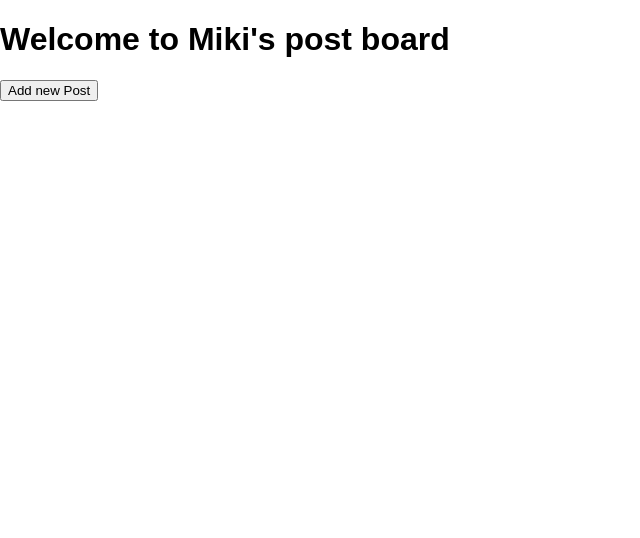
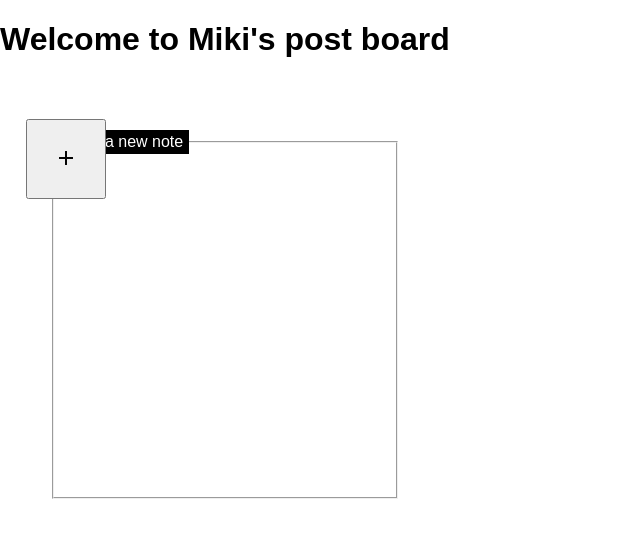
Before and after one commit to MikiAsh/Britannica, an Angular app: page / in a window 1280 px wide. Shown: the top 538 px of the page, without its empty margins (0-640 px from the left). Built offline with nearby package versions, Linux system fonts and the light colour scheme.

Commit message:
project card content

```diff
--- a/src/app/board/board.component.html
+++ b/src/app/board/board.component.html
@@ -2,8 +2,17 @@
 
 
 <main class="posts-container">
-  <button (click)="add()">Add new Post</button>
-  <app-card *ngFor="let post of posts"></app-card>
+  <!-- <button (click)="add()">Add new Post</button> -->
+  <app-card>
+    <ng-container ngProjectAs="title">Add a new note</ng-container>
+    <button class="add" message mat-fab color="primary" aria-label="Example icon button with a delete icon">
+      <i class="material-icons">add</i>
+    </button>
+  </app-card>
+  <app-card *ngFor="let post of posts">
+    <ng-container ngProjectAs="title">{{post.author}}</ng-container>
+    <div message>{{post.message}}</div>
+  </app-card>
   <!-- <div *ngFor="let post of posts" class="post">
     Author: {{ post?.author }}
     Message: {{ post?.message }}
--- a/src/app/board/board.component.scss
+++ b/src/app/board/board.component.scss
@@ -2,4 +2,24 @@
   display: flex;
   flex-wrap: wrap;
   justify-content: flex-start;
+  div[message] {
+    display: block;
+    display: -webkit-box;
+    max-width: 100%;
+    height: 300px;
+    margin: 10px 0 10px 5px;
+    font-size: 16px;
+    line-height: 25px;
+    -webkit-line-clamp: 12;
+    -webkit-box-orient: vertical;
+    overflow: hidden;
+    text-overflow: ellipsis;
+  }
+  .add {
+    left: 50%;
+    top: 50%;
+    transform: translate(-50%, -50%);
+    width: 80px;
+    height: 80px;
+  }
 }
--- a/src/app/card/card.component.html
+++ b/src/app/card/card.component.html
@@ -1 +1,4 @@
-<p>card works!</p>
+<fieldset>
+  <legend><ng-content select="title"></ng-content></legend>
+  <ng-content select="[message]"></ng-content>
+</fieldset>
--- a/src/app/card/card.component.scss
+++ b/src/app/card/card.component.scss
@@ -3,5 +3,14 @@
   width: 350px;
   height: 350px;
   margin: 50px;
-  border: 1px solid;
 }
+
+fieldset {
+  height: 100%;
+  position: relative;
+  legend {
+    background-color: #000;
+    color: #fff;
+    padding: 3px 6px;
+  }
+}
```
